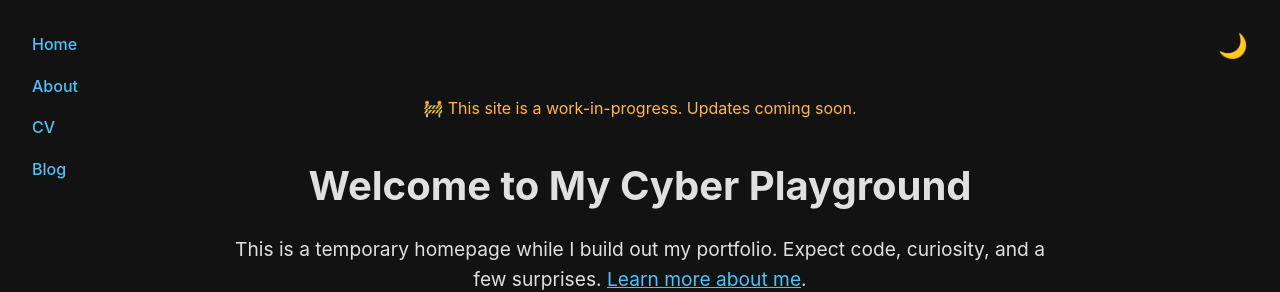
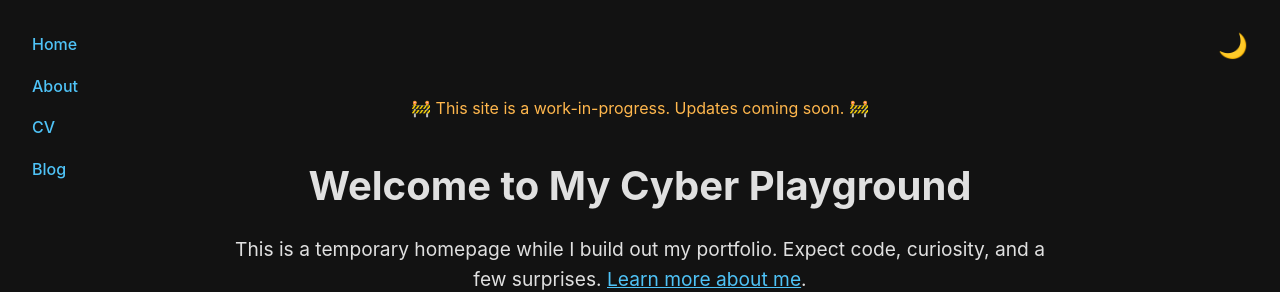
Before and after one commit to J-Xian/J-Xian.github.io, a Jekyll site: the page built from index.html, in a window 1280 px wide. Shown: the top 292 px of the page. Built offline with Jekyll 4.4.1, drawn with Linux system fonts in a browser that asks for light colours.

```diff
--- a/index.html
+++ b/index.html
@@ -5,7 +5,7 @@ title: Welcome
 
 <section class="hero fade-in">
   <p class="wip-banner fade-in">
-  🚧 This site is a work-in-progress. Updates coming soon.
+  🚧 This site is a work-in-progress. Updates coming soon. 🚧
 </p>
   <h1 class="hero-heading">Welcome to My Cyber Playground</h1>
   <p class="hero-paragraph">
```
